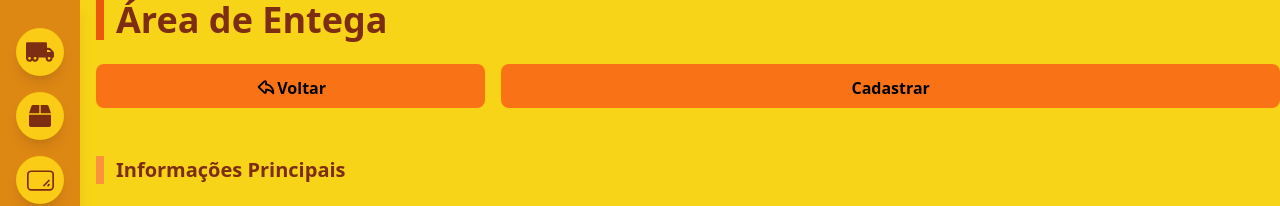
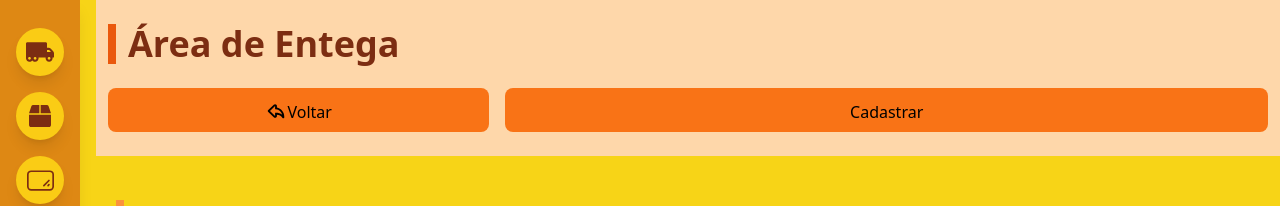
Before and after one commit to rafaccho/amora-mel-frontend, a React (Create React App) app: page /app/areas-entrega/cadastrar in a window 1280 px wide. Shown: the top 206 px of the page. Built offline with nearby package versions, Linux system fonts and the light colour scheme; no server answers.

Commit message:
Adição do cabeçalho fixo no topo do form

```diff
--- a/src/telas/AreaEntrega/FormAreaEntrega.tsx
+++ b/src/telas/AreaEntrega/FormAreaEntrega.tsx
@@ -99,21 +99,27 @@ export function FormAreaEntrega() {
 
     return (
         <div ref={inputs} id="formulario" className="w-full">
+            <div id="cabecalho-form-areas-entrega" className="sticky left-0 top-0 bg-orange-200 px-3 py-6 mb-6">
+
                 <h1 className="t-1 mb-6">Área de Entega</h1>
 
-            <div className="w-full flex mb-12 gap-4 sticky bottom-0">
+                <div className="w-full flex gap-4">
                     <Button title={<><TiArrowBackOutline size={22} /> Voltar</>}
-                    className="btn-l flex justify-center pt-3 font-bold w-1/3"
+                        className="btn-l flex justify-center pt-3 w-1/3"
                         onClick={() => navigate('/app/areas-entrega')}
                     />
                     <Button title={uuid ? 'Salvar' : 'Cadastrar'}
-                    className="btn-l flex justify-center pt-3 font-bold w-2/3"
-                // onClick={() => !validarCampos() ? toast.error("Preencha todos os campos", DEFAULT_TOAST_CONFIG) : mutation.mutate()}
+                        className="btn-l flex justify-center pt-3 w-2/3"
+                        onClick={() => !validarCampos() ? toast.error("Preencha todos os campos", DEFAULT_TOAST_CONFIG) : mutation.mutate()}
                     />
+
+                </div>
+
             </div>
 
 
-            <div ref={inputs} id="formulario">
+
+            <div ref={inputs} id="formulario" className="p-5">
                 <div className="inputs">
 
                     <div className="col-span-12">
@@ -243,13 +249,6 @@ export function FormAreaEntrega() {
                         <input type="text" value={complemento} onChange={e => setComplemento(e.target.value)} />
                     </div>
 
-                    <div className="col-span-12">
-                        <Button title={uuid ? 'Salvar' : 'Cadastrar'}
-                            className="btn-l flex justify-center pt-3 w-full font-bold mt-8"
-                            onClick={() => !validarCampos() ? toast.error("Preencha todos os campos", DEFAULT_TOAST_CONFIG) : mutation.mutate()}
-                        />
-                    </div>
-
                 </div>
             </div>
         </div>
```
Lines whose indentation alone changed are shown as unchanged.
